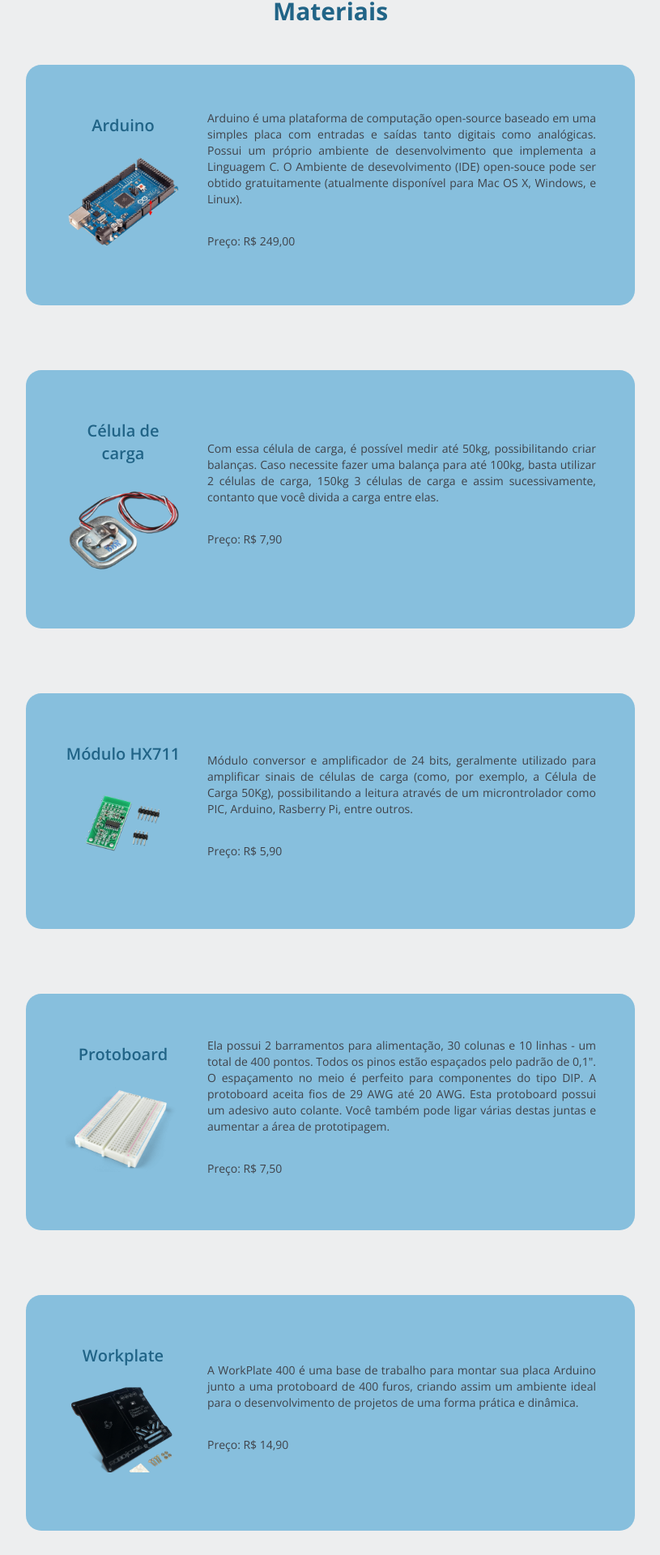
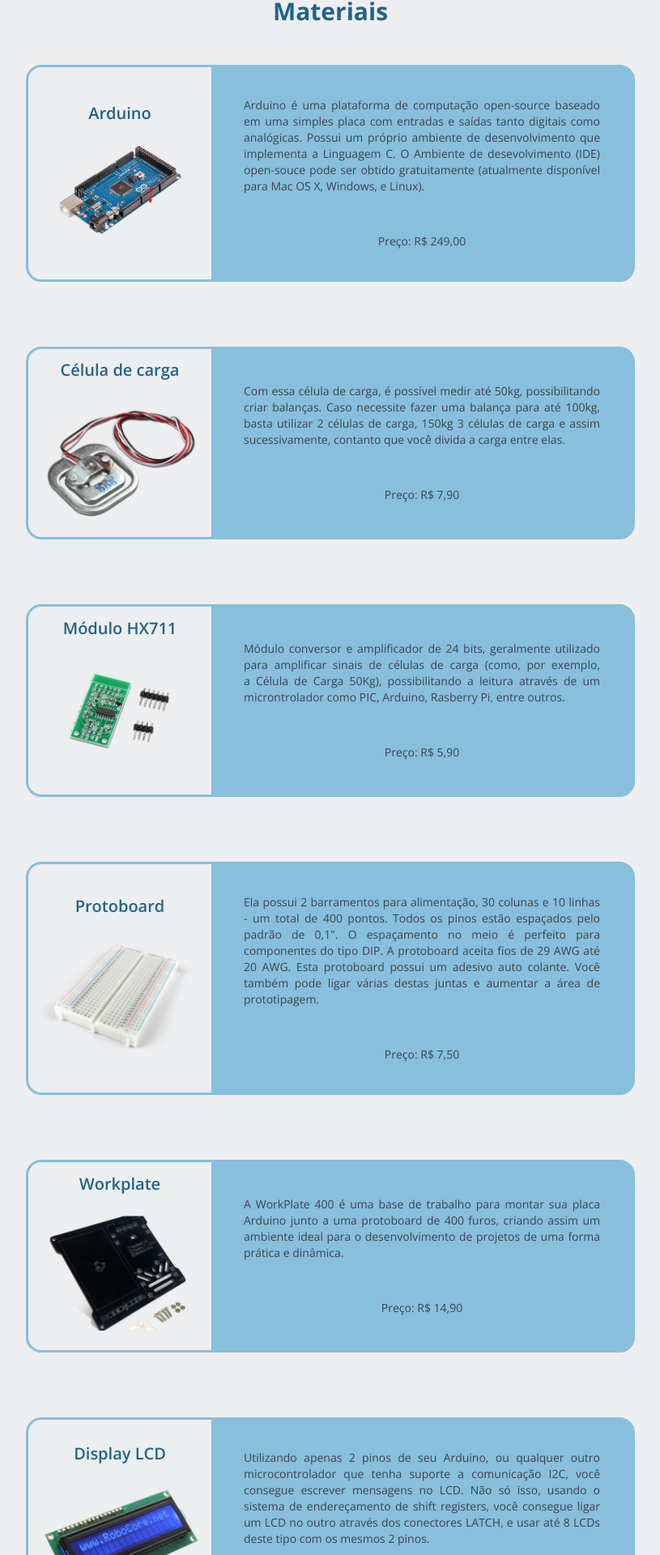
Before and after one commit to Pedrinho01505/TCC---Individual, a React (Vite) app: page / in a window 1280 px wide. Shown: the part 36-1956 px from the top of the page at 81% size, without its empty margins (232-1047 px from the left). Built offline with nearby package versions, Linux system fonts and the light colour scheme.

Commit message:
materiais reestilizado

```diff
--- a/src/App.jsx
+++ b/src/App.jsx
@@ -1,10 +1,12 @@
 import React from 'react'
-import Materiais from './pages/Materiais'
+import Materiais from './pages/materiais'
+import Comousar from './pages/Comousar'
 
 function App() {
   return (
     <div>
       <Materiais/>
+      <Comousar/>
     </div>
   )
 }
--- /dev/null
+++ b/src/pages/Comousar.jsx
@@ -0,0 +1,9 @@
+import React from 'react'
+
+function Comousar() {
+  return (
+    <div>Comousar</div>
+  )
+}
+
+export default Comousar
--- a/src/pages/Materiais.jsx
+++ b/src/pages/Materiais.jsx
@@ -8,71 +8,72 @@ import workplate from '/workplate.png'
 
 function Materiais() {
   return (
+
     <main className='bg-fundosite font-openSans font-normal text-sm text-text md:flex md:flex-col md:items-center'>
       <h1 className=' text-titulo font-bold text-center pt-[2rem] text-3xl'>Materiais</h1>
-      <section className='bg-bgcaixa mx-box mb-bottom mt-top px-inline rounded-custom md:flex md:py-desk md:px-desk md:w-with sm:max-w-[47rem]'>
-        <div className='flex flex-col items-center md:justify-center md:mr-[2rem]'>
+      <section className='border-solid border-bgcaixa border-[0.225rem]  mx-box mb-bottom mt-top rounded-custom md:flex md:w-[50rem] sm:max-w-[47rem]'>
+        <div className='flex flex-col items-center md:justify-center md:px-inline md:w-[15rem]'>
           <h2 className='text-titulo font-semibold pt-top text-xl'>Arduino</h2>
-          <img src={arduino} alt="imagem de uma peça arduino" className='my-inline  md:h-[7rem] md:w-[10rem] '/>
+          <img src={arduino} alt="imagem de uma peça arduino" className='my-inline  md:h-[7rem] md:w-[10rem]'/>
         </div>
-        <div className='md:flex md:flex-col md:justify-center md:max-w-[30rem]'>
-          <p className='mb-bottom flex text-justify'>Arduino é uma plataforma de computação open-source baseado em uma simples placa com entradas e saídas tanto digitais como analógicas. Possui um próprio ambiente de desenvolvimento que implementa a Linguagem C. O Ambiente de desevolvimento (IDE) open-souce pode ser obtido gratuitamente (atualmente disponível para Mac OS X, Windows, e Linux).</p>
+        <div className='bg-bgcaixa rounded-r-[.92rem] flex flex-col items-center md:flex md:flex-col md:justify-center md:max-w-[32.5rem] md:py-desk md:px-desk'>
+          <p className='mb-bottom pt-top flex text-justify p-inline'>Arduino é uma plataforma de computação open-source baseado em uma simples placa com entradas e saídas tanto digitais como analógicas. Possui um próprio ambiente de desenvolvimento que implementa a Linguagem C. O Ambiente de desevolvimento (IDE) open-souce pode ser obtido gratuitamente (atualmente disponível para Mac OS X, Windows, e Linux).</p>
           <p className='pb-top'>Preço: R$ 249,00</p>
         </div>
 
       </section>
 
-      <section className='bg-bgcaixa mx-box mb-bottom mt-top px-inline rounded-custom md:flex md:py-desk md:px-desk md:w-with sm:max-w-[47rem]'>
-        <div className='flex flex-col items-center md:justify-center md:mr-[2rem]'>
+      <section className='border-solid border-bgcaixa border-[0.225rem] mx-box mb-bottom mt-top rounded-custom md:flex md:w-[50rem] sm:max-w-[47rem]'>
+        <div className='flex flex-col items-center md:justify-center md:px-inline md:w-[15rem]'>
           <h2 className='text-titulo font-semibold pt-top text-xl md:text-center'>Célula de carga</h2>
           <img src={clcarga} alt="imagem de uma célula de carga" className='my-inline '/>
         </div>
-        <div className='md:flex md:flex-col md:justify-center md:max-w-[30rem]'>
-          <p className='mb-bottom flex text-justify'>Com essa célula de carga, é possível medir até 50kg, possibilitando criar balanças. Caso necessite fazer uma balança para até 100kg, basta utilizar 2 células de carga, 150kg 3 células de carga e assim sucessivamente, contanto que você divida a carga entre elas.</p>
+        <div className='bg-bgcaixa rounded-r-[.92rem] flex flex-col items-center md:flex md:flex-col md:justify-center md:max-w-[32.5rem] md:py-desk md:px-desk'>
+          <p className='mb-bottom flex text-justify pt-top p-inline'>Com essa célula de carga, é possível medir até 50kg, possibilitando criar balanças. Caso necessite fazer uma balança para até 100kg, basta utilizar 2 células de carga, 150kg 3 células de carga e assim sucessivamente, contanto que você divida a carga entre elas.</p>
           <p className='pb-top'>Preço: R$ 7,90</p>
         </div>
       </section>
 
-      <section className='bg-bgcaixa mx-box mb-bottom mt-top px-inline rounded-custom md:flex md:py-desk md:px-desk md:w-[50rem] sm:max-w-[47rem]'>
-        <div className='flex flex-col items-center md:justify-center md:mr-[2rem]'>
+      <section className='border-solid border-bgcaixa border-[0.225rem] mx-box mb-bottom mt-top rounded-custom md:flex md:w-[50rem] sm:max-w-[47rem]'>
+        <div className='flex flex-col items-center md:justify-center md:px-inline md:w-[15rem]'>
           <h2 className='text-titulo font-semibold pt-top text-xl md:text-center'>Módulo HX711</h2>
           <img src={modulo} alt="imagem de um módulo hx711" className='my-inline '/>
         </div>
-        <div className='md:flex md:flex-col md:justify-center md:max-w-[30rem]'>
-          <p className='mb-bottom flex text-justify'>Módulo conversor e amplificador de 24 bits, geralmente utilizado para amplificar sinais de células de carga (como, por exemplo, a Célula de Carga 50Kg), possibilitando a leitura através de um microntrolador como PIC, Arduino, Rasberry Pi, entre outros.</p>
+        <div className='bg-bgcaixa rounded-r-[.92rem] flex flex-col items-center md:flex md:flex-col md:justify-center md:max-w-[32.5rem] md:py-desk md:px-desk'>
+          <p className='mb-bottom flex text-justify pt-top p-inline'>Módulo conversor e amplificador de 24 bits, geralmente utilizado para amplificar sinais de células de carga (como, por exemplo, a Célula de Carga 50Kg), possibilitando a leitura através de um microntrolador como PIC, Arduino, Rasberry Pi, entre outros.</p>
           <p className='pb-top'>Preço: R$ 5,90</p>
         </div>
       </section>
 
-      <section className='bg-bgcaixa mx-box mb-bottom mt-top px-inline rounded-custom md:flex md:py-desk md:px-desk md:w-[50rem] sm:max-w-[47rem]'>
-        <div className='flex flex-col items-center md:justify-center md:mr-[2rem]'>
+      <section className='border-solid border-bgcaixa border-[0.225rem] mx-box mb-bottom mt-top rounded-custom md:flex md:w-[50rem] sm:max-w-[47rem]'>
+        <div className='flex flex-col items-center md:justify-center md:px-inline md:w-[15rem]'>
           <h2 className='text-titulo font-semibold pt-top text-xl md:text-center'>Protoboard</h2>
           <img src={protoboard} alt="imagem de uma protoboard" className='my-inline '/>
         </div>
-        <div className='md:flex md:flex-col md:justify-center md:max-w-[30rem]'>
-          <p className='mb-bottom flex text-justify'>Ela possui 2 barramentos para alimentação, 30 colunas e 10 linhas - um total de 400 pontos. Todos os pinos estão espaçados pelo padrão de 0,1". O espaçamento no meio é perfeito para componentes do tipo DIP. A protoboard aceita fios de 29 AWG até 20 AWG. Esta protoboard possui um adesivo auto colante. Você também pode ligar várias destas juntas e aumentar a área de prototipagem.</p>
+        <div className='bg-bgcaixa rounded-r-[.92rem] flex flex-col items-center md:flex md:flex-col md:justify-center md:max-w-[32.5rem] md:py-desk md:px-desk'>
+          <p className='mb-bottom flex text-justify pt-top p-inline'>Ela possui 2 barramentos para alimentação, 30 colunas e 10 linhas - um total de 400 pontos. Todos os pinos estão espaçados pelo padrão de 0,1". O espaçamento no meio é perfeito para componentes do tipo DIP. A protoboard aceita fios de 29 AWG até 20 AWG. Esta protoboard possui um adesivo auto colante. Você também pode ligar várias destas juntas e aumentar a área de prototipagem.</p>
           <p className='pb-top'>Preço: R$ 7,50</p>
         </div>
       </section>
 
-      <section className='bg-bgcaixa mx-box mb-bottom mt-top px-inline rounded-custom md:flex md:py-desk md:px-desk md:w-[50rem] sm:max-w-[47rem]'>
-        <div className='flex flex-col items-center md:justify-center md:mr-[2rem]'>
+      <section className='border-solid border-bgcaixa border-[0.225rem] mx-box mb-bottom mt-top rounded-custom md:flex md:w-[50rem] sm:max-w-[47rem]'>
+        <div className='flex flex-col items-center md:justify-center md:px-inline md:w-[15rem]'>
           <h2 className='text-titulo font-semibold pt-top text-xl md:text-center'>Workplate</h2>
           <img src={workplate} alt="imagem de uma workplate" className='my-inline '/>
         </div>
-        <div className='md:flex md:flex-col md:justify-center md:max-w-[30rem]'>
-          <p className='mb-bottom flex text-justify'>A WorkPlate 400 é uma base de trabalho para montar sua placa Arduino junto a uma protoboard de 400 furos, criando assim um ambiente ideal para o desenvolvimento de projetos de uma forma prática e dinâmica.</p>
+        <div className='bg-bgcaixa rounded-r-[.92rem] flex flex-col items-center md:flex md:flex-col md:justify-center md:max-w-[32.5rem] md:py-desk md:px-desk'>
+          <p className='mb-bottom flex text-justify pt-top p-inline'>A WorkPlate 400 é uma base de trabalho para montar sua placa Arduino junto a uma protoboard de 400 furos, criando assim um ambiente ideal para o desenvolvimento de projetos de uma forma prática e dinâmica.</p>
           <p className='pb-top'>Preço: R$ 14,90</p>
         </div>
       </section>
 
-      <section className='bg-bgcaixa mx-box mt-top px-inline rounded-custom md:flex md:py-desk md:px-desk md:w-[50rem] sm:max-w-[47rem] md:mb-bottom'>
-        <div className='flex flex-col items-center md:justify-center md:mr-[2rem]'>
+      <section className='border-solid border-bgcaixa border-[0.225rem] mx-box mt-top rounded-custom md:flex md:w-[50rem] sm:max-w-[47rem] md:mb-bottom'>
+        <div className='flex flex-col items-center md:justify-center md:px-inline md:w-[15rem]'>
           <h2 className='text-titulo font-semibold pt-top text-xl md:text-center'>Display LCD</h2>
           <img src={lcd} alt="imagem de um display lcd" className='my-inline '/>
         </div>
-        <div className='md:flex md:flex-col md:justify-center md:max-w-[30rem]'>
-          <p className='mb-bottom flex text-justify'>Utilizando apenas 2 pinos de seu Arduino, ou qualquer outro microcontrolador que tenha suporte a comunicação I2C, você consegue escrever mensagens no LCD. Não só isso, usando o sistema de endereçamento de shift registers, você consegue ligar um LCD no outro através dos conectores LATCH, e usar até 8 LCDs deste tipo com os mesmos 2 pinos.</p>
+        <div className='bg-bgcaixa rounded-r-[.92rem] flex flex-col items-center md:flex md:flex-col md:justify-center md:max-w-[32.5rem] md:py-desk md:px-desk'>
+          <p className='mb-bottom flex text-justify pt-top p-inline'>Utilizando apenas 2 pinos de seu Arduino, ou qualquer outro microcontrolador que tenha suporte a comunicação I2C, você consegue escrever mensagens no LCD. Não só isso, usando o sistema de endereçamento de shift registers, você consegue ligar um LCD no outro através dos conectores LATCH, e usar até 8 LCDs deste tipo com os mesmos 2 pinos.</p>
           <p className='pb-top'>Preço: R$ 23,90</p>
         </div>
       </section>
--- a/tailwind.config.js
+++ b/tailwind.config.js
@@ -33,11 +33,11 @@ export default {
       bottom: '.8rem',
       top: '.8rem',
       inline: '1rem',
-      desk: '3rem'
+      desk: '1.5rem'
     },
     custom: {
       with: '50rem',
-      max: '45rem'
+      max: '50rem'
     }
   },
   plugins: [],
```
Also changed, not shown: public/LOGO.svg (added).
